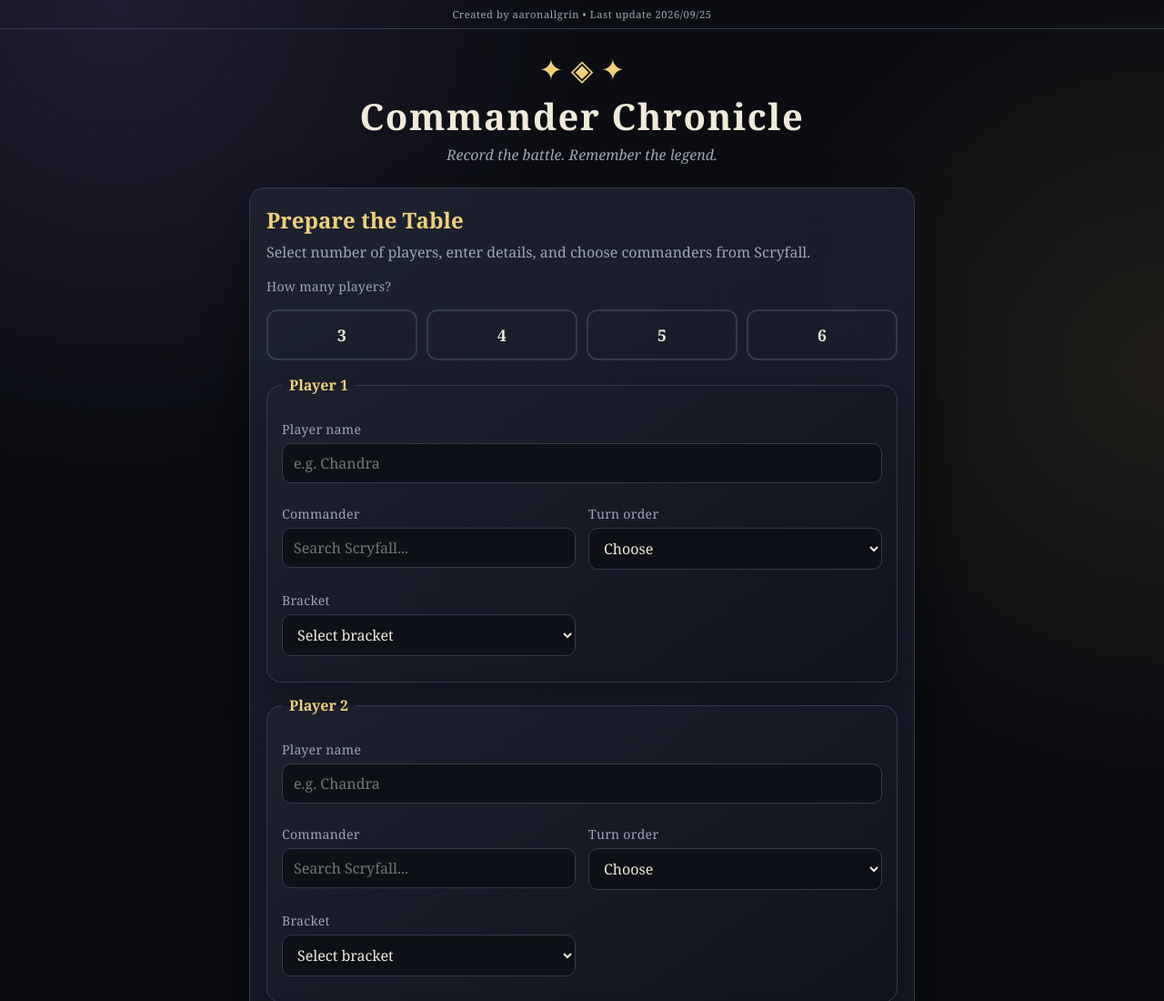
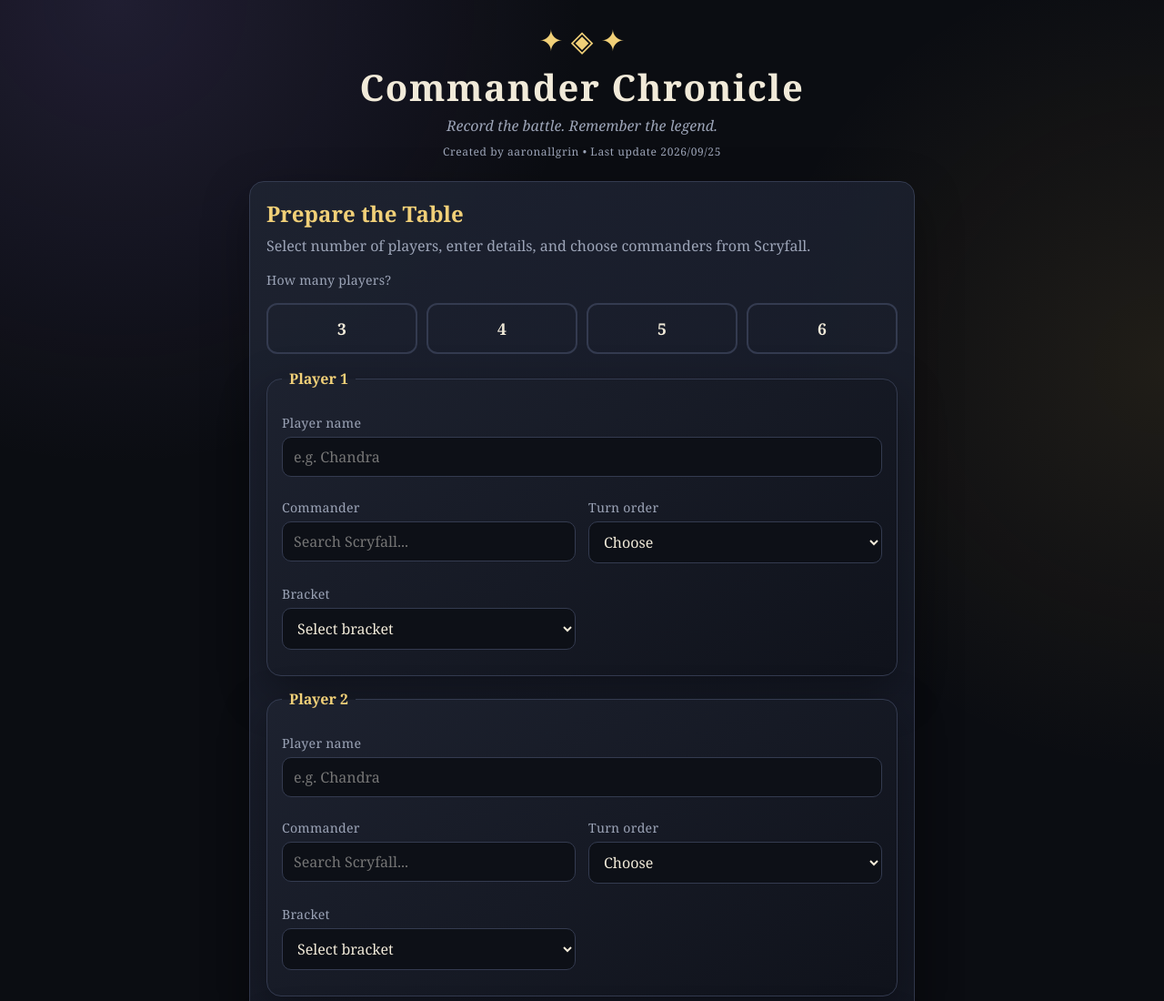
Before and after one commit to aaronallgrin/commander-chronicle, a plain HTML site: page index.html in a window 1280 px wide. Shown: the top 1100 px of the page at 91% size. Drawn offline with Linux system fonts and the light colour scheme.

Commit message:
Add files via upload

```diff
--- a/index.html
+++ b/index.html
@@ -634,9 +634,7 @@
 </head>
 
 <body>
-  <div style="text-align: center; padding: 8px 0; color: var(--muted); font-size: 0.7rem; letter-spacing: 0.05em; border-bottom: 1px solid var(--border);">
-  Created by aaronallgrin • Last update 2026/09/25
-</div>
+
   <div id="toast" class="toast" role="status" aria-live="polite">
     <span id="toastIcon" class="toast-icon"></span>
     <span id="toastMessage"></span>
@@ -682,7 +680,9 @@
       <h1>Commander Chronicle</h1>
       <p class="subtitle">Record the battle. Remember the legend.</p>
     </header>
-
+<div style="text-align: center; margin: -16px 0 24px; color: var(--muted); font-size: 0.75rem; letter-spacing: 0.05em;">
+  Created by aaronallgrin • Last update 2026/09/25
+</div>
     <section id="setupScreen" class="screen active">
       <div class="panel">
         <h2>Prepare the Table</h2>
```
